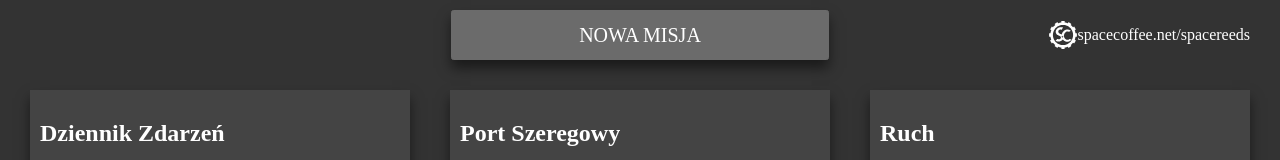
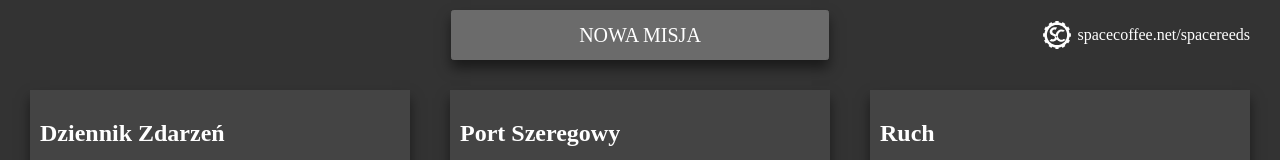
Before and after one commit to Asapros/spacereeds-plotter, a SvelteKit app: page / in a window 1280 px wide. Shown: the top 160 px of the page. Built offline with nearby package versions, Linux system fonts and the light colour scheme.

Commit message:
Add SC logo margin

```diff
--- a/src/routes/+page.svelte
+++ b/src/routes/+page.svelte
@@ -116,4 +116,8 @@
         box-shadow: 0 8px 12px 0 rgba(0,0,0,0.5);
         background: #444444 ;
     }
+    img {
+        margin-right: 6px;
+    }
+
 </style>
```
